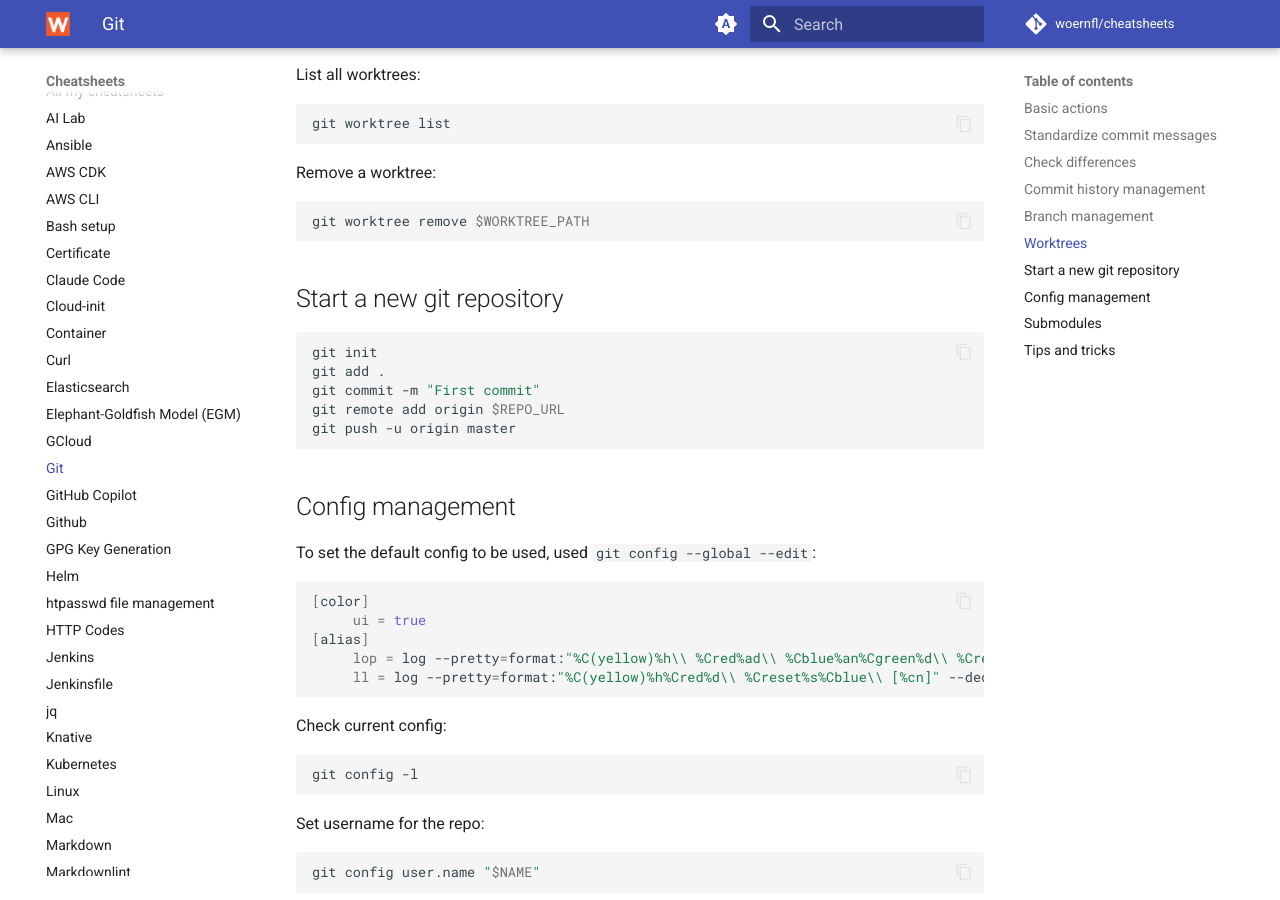
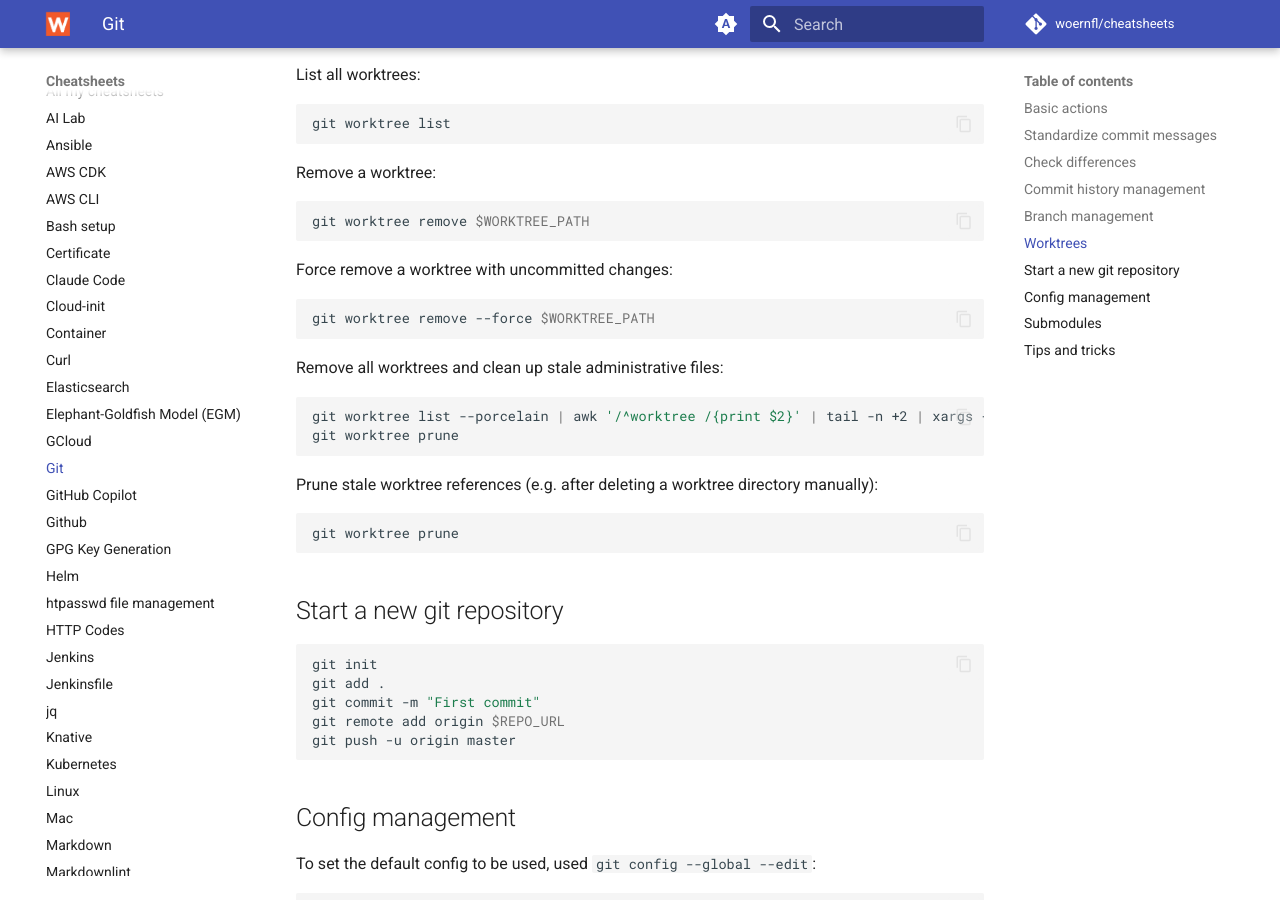
Before and after one commit to woernfl/cheatsheets, an MkDocs documentation site: the page built from docs/git.md, in a window 1280 px wide and 900 px high, scrolled down 4672 px. Built offline with MkDocs 1.6.1 and Material for MkDocs 9.7.7, drawn with Linux system fonts in a browser that asks for light colours; comment, search, counter and statistics services are not loaded.

Commit message:
docs(git): extend worktree section with force remove and cleanup commands (#576)
Co-authored-by: Vibe Nuage Agent <vibe@mistral.ai>

````diff
--- a/docs/git.md
+++ b/docs/git.md
@@ -263,6 +263,25 @@ Remove a worktree:
 git worktree remove $WORKTREE_PATH
 ```
 
+Force remove a worktree with uncommitted changes:
+
+```bash
+git worktree remove --force $WORKTREE_PATH
+```
+
+Remove all worktrees and clean up stale administrative files:
+
+```bash
+git worktree list --porcelain | awk '/^worktree /{print $2}' | tail -n +2 | xargs -r -n 1 git worktree remove
+git worktree prune
+```
+
+Prune stale worktree references (e.g. after deleting a worktree directory manually):
+
+```bash
+git worktree prune
+```
+
 ## Start a new git repository
 
 ```bash
````
